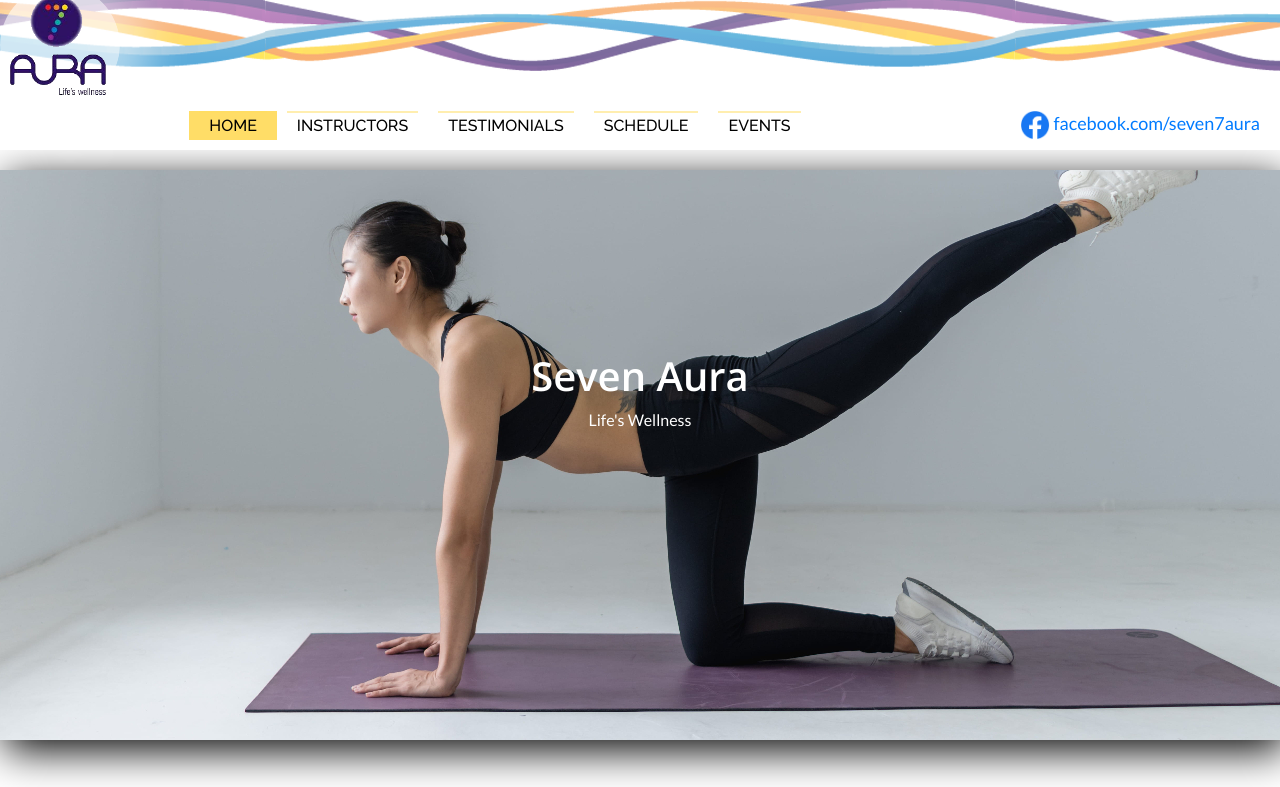
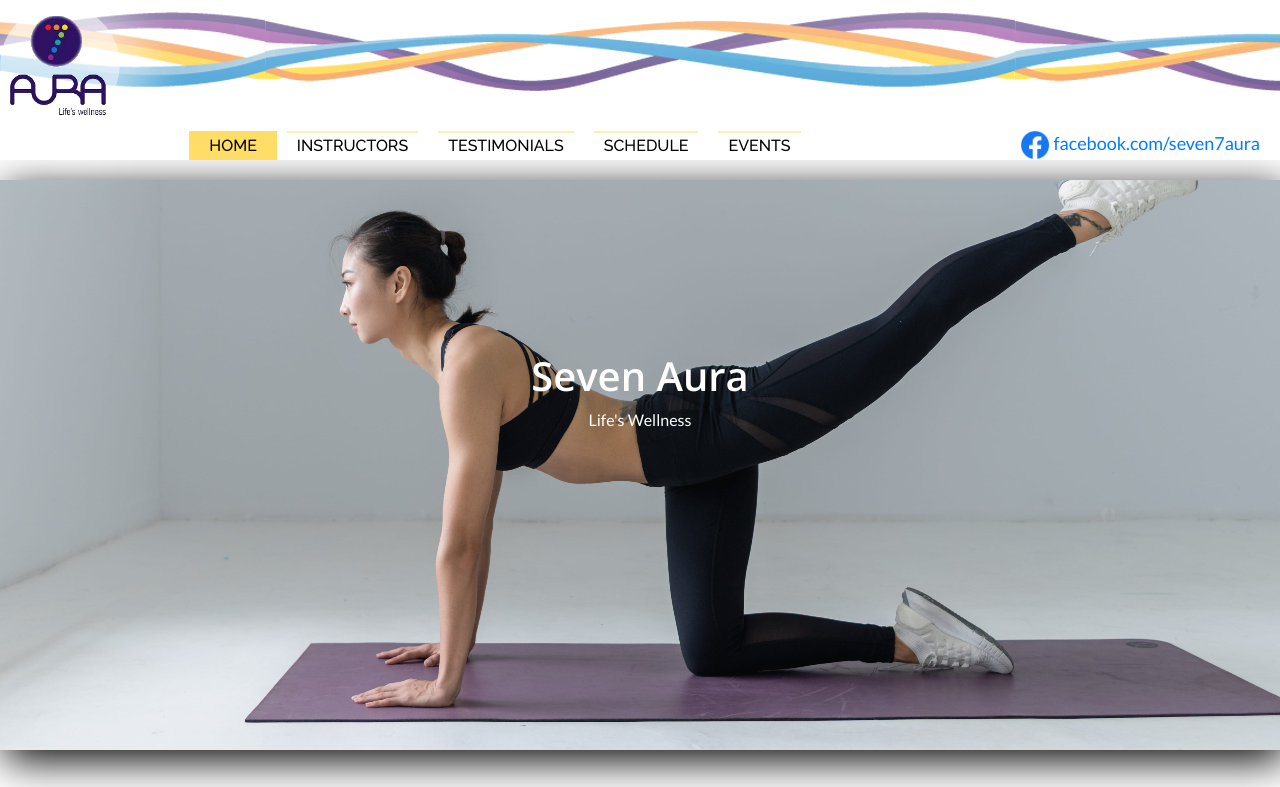
Before and after one commit to DonovanLoSg/SevenAuraCom, a plain HTML site: page index.html in a window 1280 px wide. Shown: the top 787 px of the page. Drawn offline with nearby package versions, Linux system fonts and the light colour scheme.

Commit message:
Finetune header positioning

```diff
--- a/assets/css/main.css
+++ b/assets/css/main.css
@@ -39,8 +39,8 @@ h1 {
 .header-image {
   background-color: white;
   background-image: linear-gradient(rgba(255, 255, 255, 0.5), rgba(255, 255, 255, 0.2)), url("../img/header-image.png");
-  height: 170px;
-  min-height: 80px;
+  height: 160px;
+  min-height: 110px;
   background-position: top;
   background-repeat: repeat-x;
   position: fixed;
@@ -67,7 +67,7 @@ h1 {
   background-repeat: no-repeat;
   background-size: cover;
   box-shadow: 5px 10px 40px black;
-  top: 170px;
+  top: 180px;
 }
 /* https://www.wallpaperflare.com/photo-of-woman-doing-yoga-active-body-exercise-female-fit-wallpaper-gjqzn/download/1920x1080 */
 
@@ -79,7 +79,7 @@ h1 {
 }
 
 .displacement {
-  height: 170px;
+  height: 180px;
 }
 
 @media screen and (max-width: 768px) {
@@ -111,14 +111,17 @@ h1 {
 
 .navbar {
   min-height: 150px;
+  height: 170px;
   width: 200px;
-  align-items: flex-end;
-  margin-bottom: 10px;
+  align-items: flex-start;
+  margin-bottom: 30px;
+
+
 }
 
 @media screen and (max-width: 768px) {
   .navbar {
-    min-height: 100px;
+    min-height: 110px;
   }
 }
 
@@ -162,6 +165,8 @@ h1 {
 .hamburger-text {
   font-family: Raleway;
 }
+
+
 
 .logo {
   max-width: 120px;
```
Also changed, not shown: index.html (+1 -1 lines).
